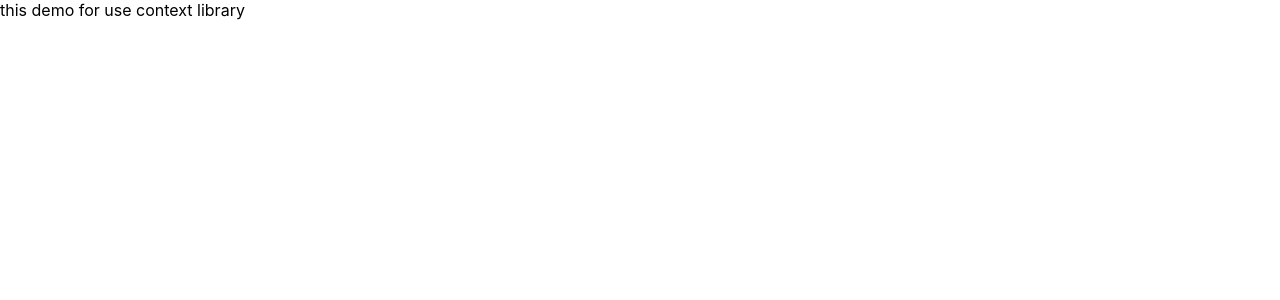
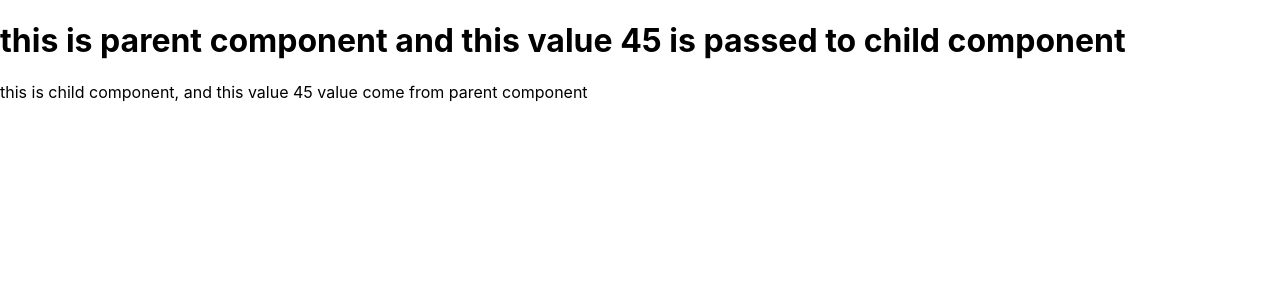
Before and after one commit to asgharibraheembaloch/bootcamp2020, a React (Create React App) app in the folder demo-usecontext/: page / in a window 1280 px wide. Shown: the top 300 px of the page. Built offline with nearby package versions, Linux system fonts and the light colour scheme.

Commit message:
parent and child components are created

```diff
--- a/demo-usecontext/src/App.js
+++ b/demo-usecontext/src/App.js
@@ -1,8 +1,9 @@
+import Parent from "./Parent";
 
 function App() {
   return (
     <div>
-      this demo for use context library
+      <Parent value={45}></Parent>
     </div>
   );
 }
--- /dev/null
+++ b/demo-usecontext/src/Child.js
@@ -0,0 +1,9 @@
+import React from 'react'
+
+function Child({value}) {
+  return (
+    <div>this is child component, and this value {value} value come from parent component </div>
+  )
+}
+
+export default Child
--- /dev/null
+++ b/demo-usecontext/src/Parent.js
@@ -0,0 +1,13 @@
+import React from 'react'
+import Child from './Child'
+
+function Parent({value}) {
+  return (
+    <div>
+        <h1>this is parent component and this value {value} is passed to child component</h1>
+        <Child value={value}></Child>
+    </div>
+  )
+}
+
+export default Parent
```
